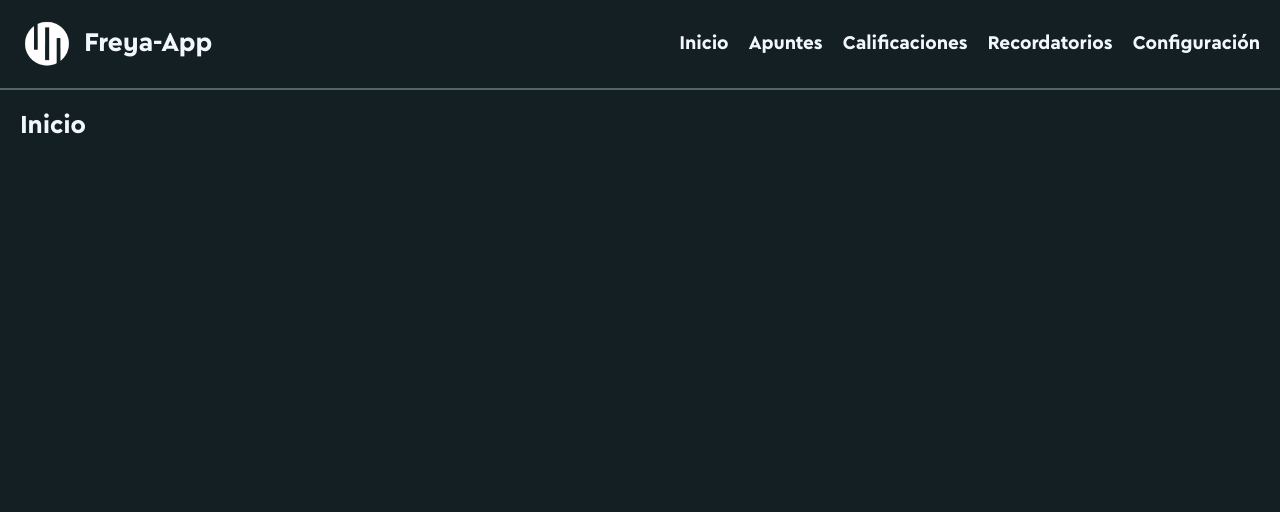
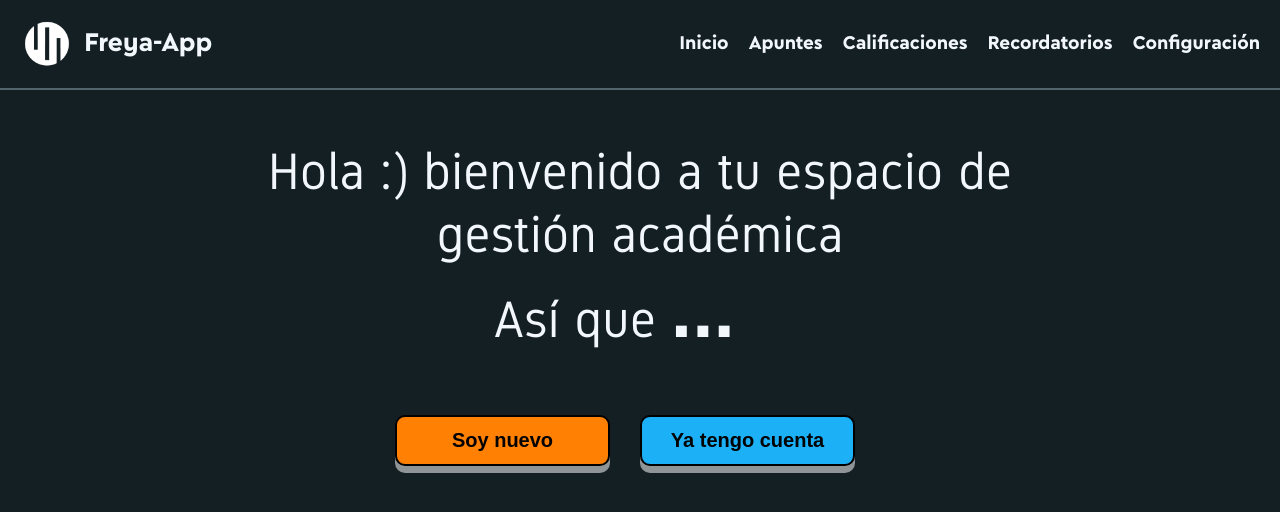
Before and after one commit to Sergio-AB-dev/Freya-App, a React (Create React App) app: page / in a window 1280 px wide. Shown: the top 512 px of the page. Built offline with nearby package versions, Linux system fonts and the light colour scheme.

Commit message:
Se agrego el home V1

```diff
--- a/src/App.js
+++ b/src/App.js
@@ -1,10 +1,8 @@
 import React from 'react';
 import { Routes, Route } from 'react-router-dom';
 import Header from './components/Header';
+import Home from './components/Home';
 
-function Home() {
-  return <h2 style={{ color: "#f1f7fb", padding: "20px" }}>Inicio</h2>;
-}
 
 function Apuntes() {
   return <h2 style={{ color: "#f1f7fb", padding: "20px" }}>Apuntes</h2>;
--- /dev/null
+++ b/src/components/Home.jsx
@@ -0,0 +1,21 @@
+import "../styles/home.css";
+import { useNavigate } from "react-router-dom";
+
+const Home = () => {
+    const navigate = useNavigate();
+
+    return (
+        <div className="saludo">
+            <div className="saludo__bienvenida">
+                <p>Hola :) bienvenido a tu espacio de gestión académica</p>
+                <p>Así que <span className="saludo__bienvenida--dots"></span></p>
+            </div>
+            <div className="saludo__botones">
+                <button className="saludo__boton boton--creacion" onClick={() => navigate("/register")}>Soy nuevo</button>
+                <button className="saludo__boton boton--inicio" onClick={() => navigate("/login")}>Ya tengo cuenta</button>
+            </div>
+        </div>
+    );
+};
+
+export default Home;
--- a/src/styles/header.css
+++ b/src/styles/header.css
@@ -4,6 +4,7 @@
     height: 90px;
     border-bottom: 2px solid #52656d;
     align-items: center;
+    font-family: "megabyte", sans-serif;
 }
 
 .header__logo {
--- /dev/null
+++ b/src/styles/home.css
@@ -0,0 +1,77 @@
+.saludo {
+    font-family: "gidole", sans-serif;
+    color: #f1f7fb;
+    width: 100%;
+    text-align: center;
+    font-size: 4svw;
+    margin-top: 50px;
+}
+
+.saludo__bienvenida {
+    margin: auto;
+    width: 70%;
+}
+
+.saludo__bienvenida--dots {
+    font-size: 6svw;
+    font-weight: bold;
+    font-family: Arial, sans-serif;
+    display: inline-block;
+    width: 1.5em; /* Espacio reservado para los puntos */
+    text-align: left;
+}
+
+.saludo__bienvenida--dots::after {
+    content: "";
+    display: inline-block;
+    animation: dotsAnimation 1.5s infinite steps(4);
+}
+
+/* Animación de los puntos */
+@keyframes dotsAnimation {
+    0% { content: ""; }
+    25% { content: "."; }
+    50% { content: ".."; }
+    75% { content: "..."; }
+    100% { content: ""; }
+}
+
+.saludo__botones {
+    display: flex;
+    justify-content: center;
+    margin-top: 20px;
+}
+
+.saludo__boton {
+    margin: 40px 30px 0 0;
+    width: 215px;
+    height: 51px;
+    border: 2px solid black;
+    display: flex;
+    align-items: center;
+    justify-content: center;
+    border-radius: 10px 10px 10px 10px;
+    box-shadow: 0px 7px 0px 0px rgba(255, 255, 255, 0.52);
+    font-size: 20px;
+    font-weight: bold;
+    cursor: pointer;
+}
+
+.boton--creacion {
+    background-color: #ff8002;
+}
+
+.boton--inicio {
+    background-color: #1cb0f6;
+}
+
+@media (max-width: 1030px) {
+
+    .saludo {
+        font-size: 5svw;
+    }
+
+    .saludo__botones {
+    flex-direction: column;
+    align-items: center;}
+}
--- a/src/styles/style.css
+++ b/src/styles/style.css
@@ -4,11 +4,15 @@
     font-weight: bold;
 }
 
+@font-face {
+    font-family: "gidole";
+    src: url(/public/ASSETS/Gidole/Gidole-Regular.ttf) format("opentype");
+}
+
 * {
     margin: 0;
     padding: 0;
     box-sizing: border-box;
-    font-family: "megabyte", sans-serif;
 }
 
 body {
```
Also changed, not shown: public/ASSETS/Gidole/Gidole-Regular.ttf (added), public/ASSETS/Gidole/OFL.txt (added).
